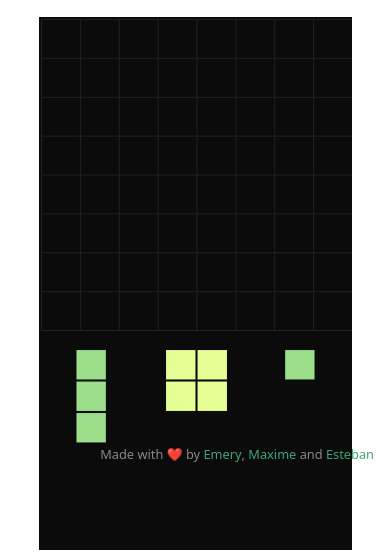
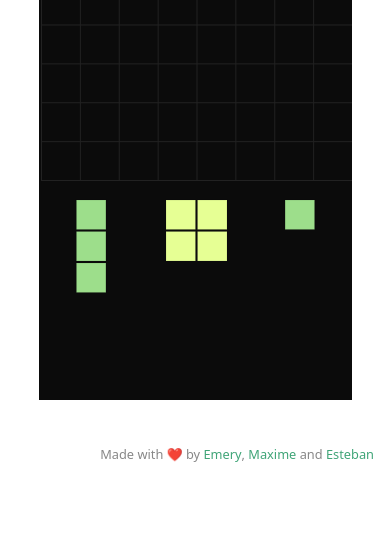
Before and after one commit to maximemlly/codblast, a website built with Vite: page game.html in a window 390 px wide. Shown: the part 351-907 px from the top of the page. After the commit the page ends 885 px from the top, so only its background shows below. Built offline with nearby package versions, Linux system fonts and the light colour scheme; a web font is replaced by a local one.

Commit message:
mobile responsive partial fix

```diff
--- a/src/style.css
+++ b/src/style.css
@@ -260,7 +260,11 @@ p > span {
     transition: opacity 0.3s ease;
 }
 
-
+#gameplay {
+  position: relative;
+  top: 150px;
+  z-index: 1;
+}
 
 @media (min-width: 769px) {
     .header {
@@ -327,6 +331,10 @@ p > span {
         top: 0;
         right: 0;
         padding: 0.75rem;
+    }
+
+    #gameplay {
+        top: 0;
     }
 
     /* Hide desktop navbar on mobile */
@@ -412,12 +420,6 @@ p > span {
   margin: 0;
 }
 
-#gameplay {
-  position: relative;
-  top: 150px;
-  z-index: 1;
-}
-
 #sidebar {
     display: flex;
     flex-direction: column;
```
